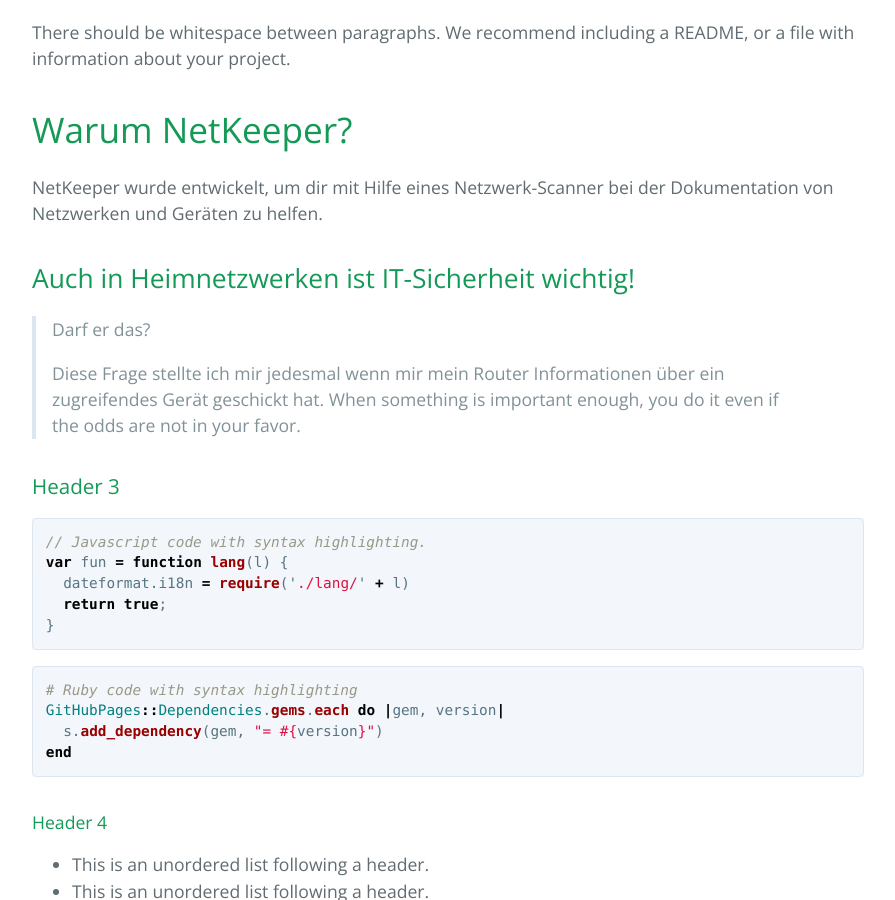
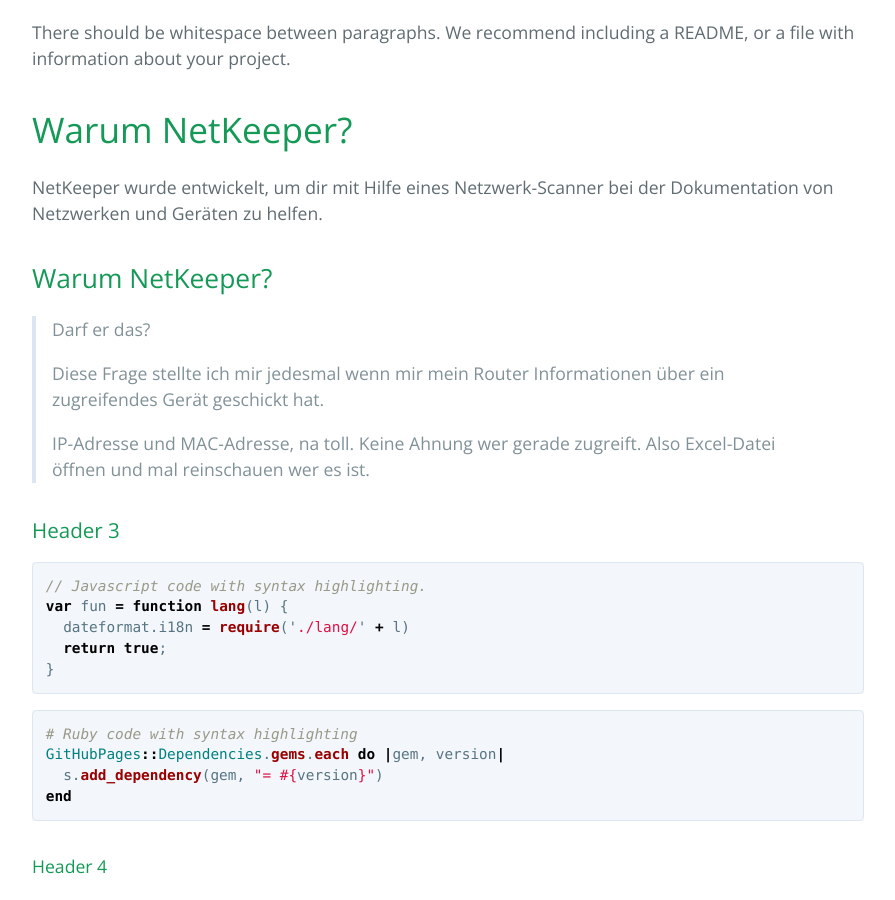
Before and after one commit to IGSolutions/netkeeper, a Jekyll site: the page built from index.md, in a window 1280 px wide and 900 px high, scrolled down 528 px. Shown: the whole window, without its empty margins (192-1087 px from the left). Built offline with Jekyll 4.4.1, drawn with Linux system fonts in a browser that asks for light colours.

Commit message:
Update index.md

```diff
--- a/index.md
+++ b/index.md
@@ -14,12 +14,14 @@ There should be whitespace between paragraphs. We recommend including a README,
 
 NetKeeper wurde entwickelt, um dir mit Hilfe eines Netzwerk-Scanner bei der Dokumentation von Netzwerken und Geräten zu helfen.
 
-## Auch in Heimnetzwerken ist IT-Sicherheit wichtig!
+## Warum NetKeeper?
 
 > Darf er das?
 >
 > Diese Frage stellte ich mir jedesmal wenn mir mein Router Informationen über ein zugreifendes Gerät geschickt hat.
-> When something is important enough, you do it even if the odds are not in your favor.
+>
+> IP-Adresse und MAC-Adresse, na toll. Keine Ahnung wer gerade zugreift.
+> Also Excel-Datei öffnen und mal reinschauen wer es ist.
 
 ### Header 3
 
```
